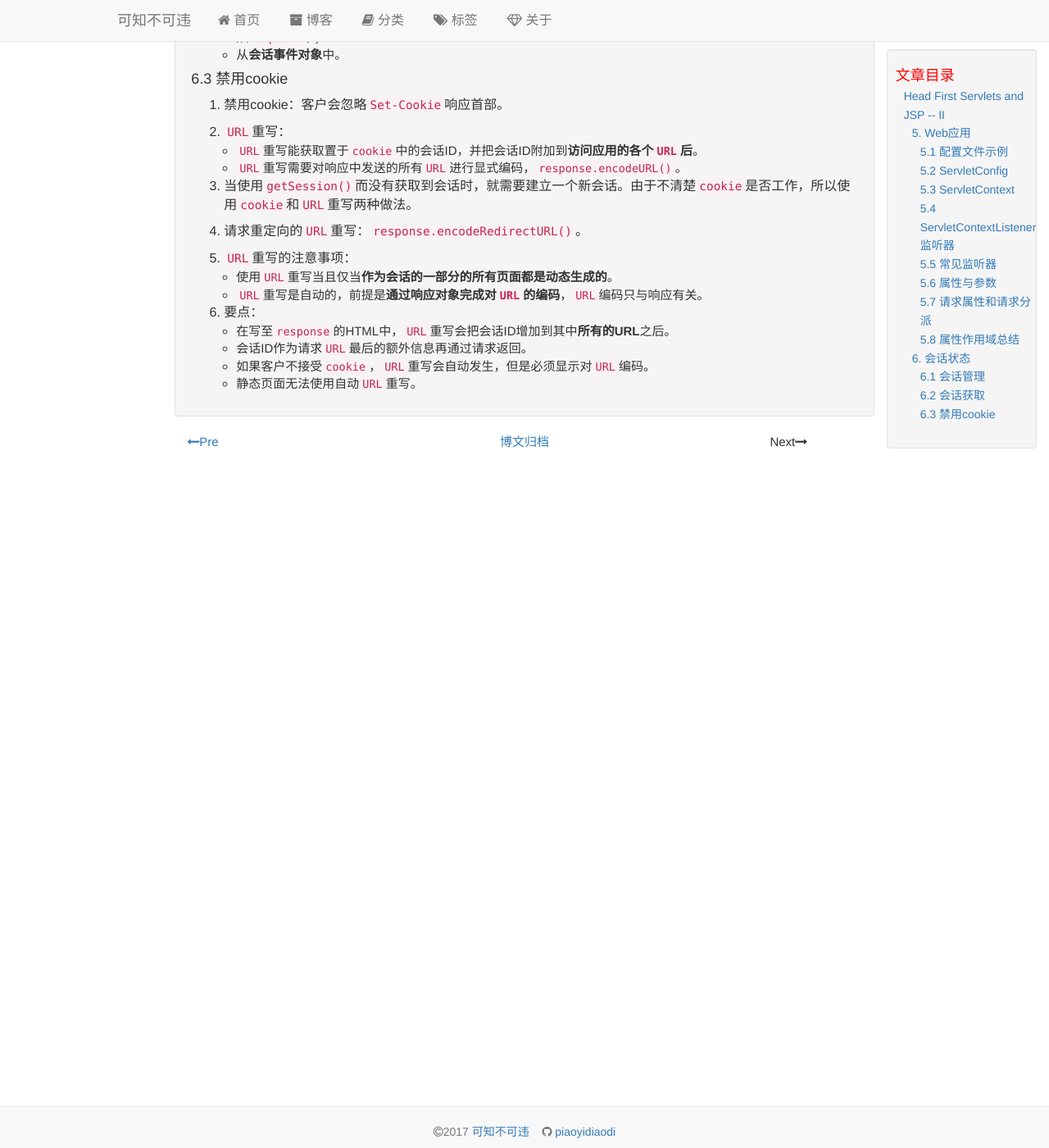
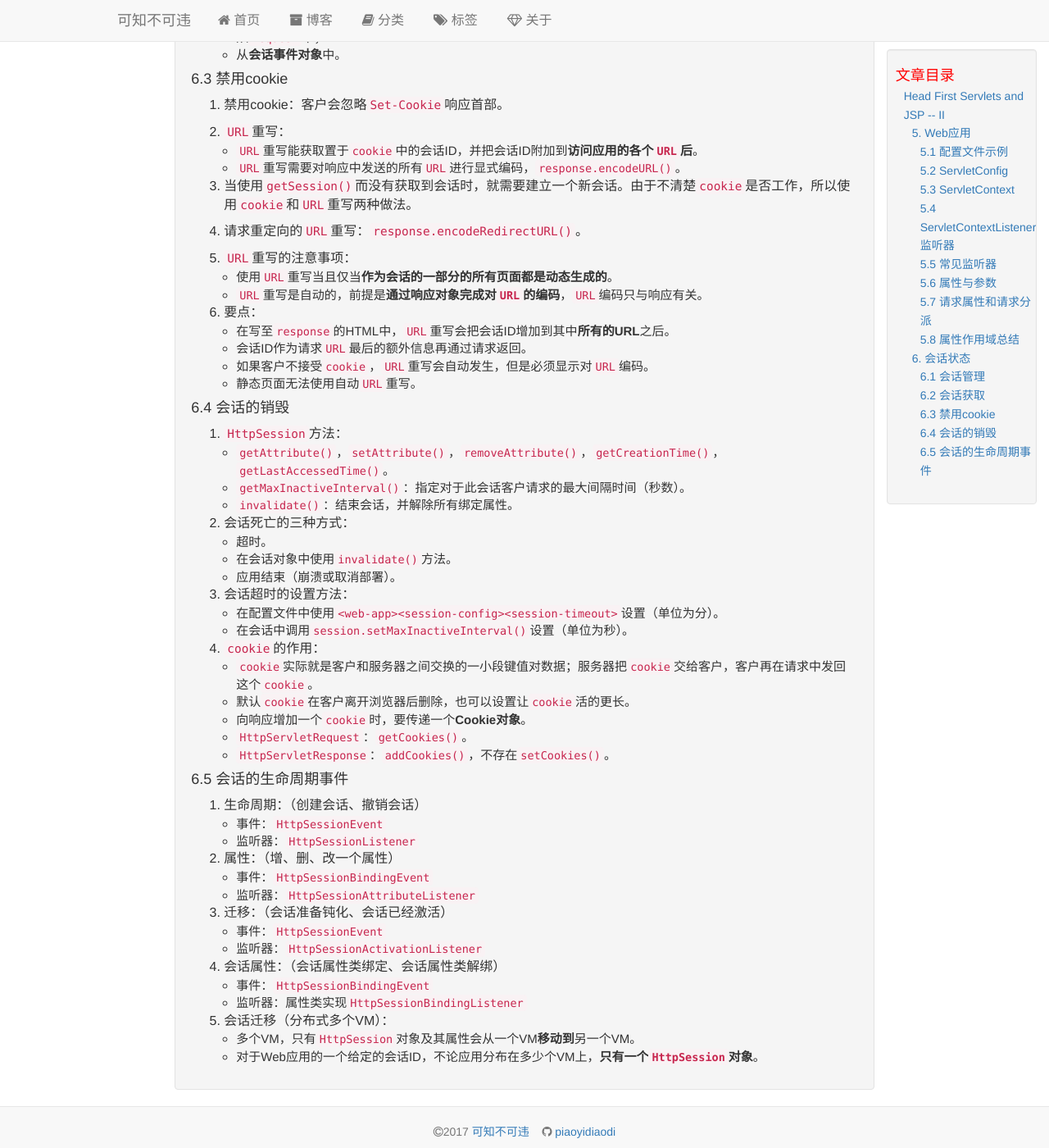
Before and after one commit to piaoyidaodi/piaoyidaodi.github.io, a Jekyll site: the page built from _posts/2017-12-19-servlet-jsp-II.md, in a window 1280 px wide and 1400 px high, scrolled down 3847 px. Shown: the whole window at 82% size. Built offline with Jekyll 4.4.1, drawn with Linux system fonts in a browser that asks for light colours; before the commit the page ends 4477 px from its top, so only the background shows below that.

Commit message:
complete session part

```diff
--- a/_posts/2017-12-12-servlet-jsp-II.md
+++ b/_posts/2017-12-19-servlet-jsp-II.md
@@ -210,3 +210,48 @@ tag: Java-Web
 - 会话ID作为请求`URL`最后的额外信息再通过请求返回。
 - 如果客户不接受`cookie`，`URL`重写会自动发生，但是必须显示对`URL`编码。
 - 静态页面无法使用自动`URL`重写。
+
+#### 6.4 会话的销毁
+
+1. `HttpSession`方法：
+- `getAttribute()`，`setAttribute()`，`removeAttribute()`，`getCreationTime()`，`getLastAccessedTime()`。
+- `getMaxInactiveInterval()`：指定对于此会话客户请求的最大间隔时间（秒数）。
+- `invalidate()`：结束会话，并解除所有绑定属性。
+
+2. 会话死亡的三种方式：
+- 超时。
+- 在会话对象中使用`invalidate()`方法。
+- 应用结束（崩溃或取消部署）。
+
+3. 会话超时的设置方法：
+- 在配置文件中使用`<web-app><session-config><session-timeout>`设置（单位为分）。
+- 在会话中调用`session.setMaxInactiveInterval()`设置（单位为秒）。
+
+4. `cookie`的作用：
+- `cookie`实际就是客户和服务器之间交换的一小段键值对数据；服务器把`cookie`交给客户，客户再在请求中发回这个`cookie`。
+- 默认`cookie`在客户离开浏览器后删除，也可以设置让`cookie`活的更长。
+- 向响应增加一个`cookie`时，要传递一个**Cookie对象**。
+- `HttpServletRequest`：`getCookies()`。
+- `HttpServletResponse`：`addCookies()`，不存在`setCookies()`。
+
+#### 6.5 会话的生命周期事件
+
+1. 生命周期：（创建会话、撤销会话）
+- 事件：`HttpSessionEvent`
+- 监听器：`HttpSessionListener`
+
+2. 属性：（增、删、改一个属性）
+- 事件：`HttpSessionBindingEvent`
+- 监听器：`HttpSessionAttributeListener`
+
+3. 迁移：（会话准备钝化、会话已经激活）
+- 事件：`HttpSessionEvent`
+- 监听器：`HttpSessionActivationListener`
+
+4. 会话属性：（会话属性类绑定、会话属性类解绑）
+- 事件：`HttpSessionBindingEvent`
+- 监听器：属性类实现`HttpSessionBindingListener`
+
+5. 会话迁移（分布式多个VM）：
+- 多个VM，只有`HttpSession`对象及其属性会从一个VM**移动到**另一个VM。
+- 对于Web应用的一个给定的会话ID，不论应用分布在多少个VM上，**只有一个`HttpSession`对象**。
```
